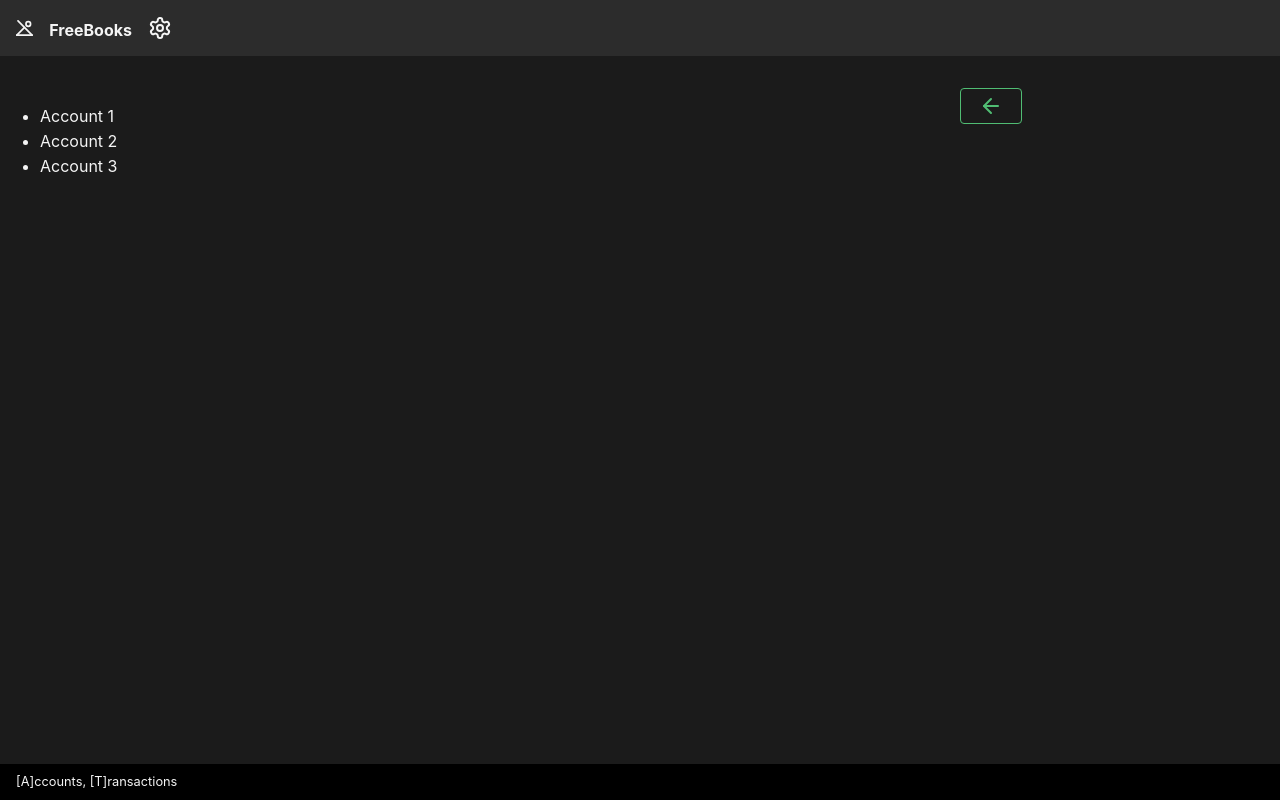
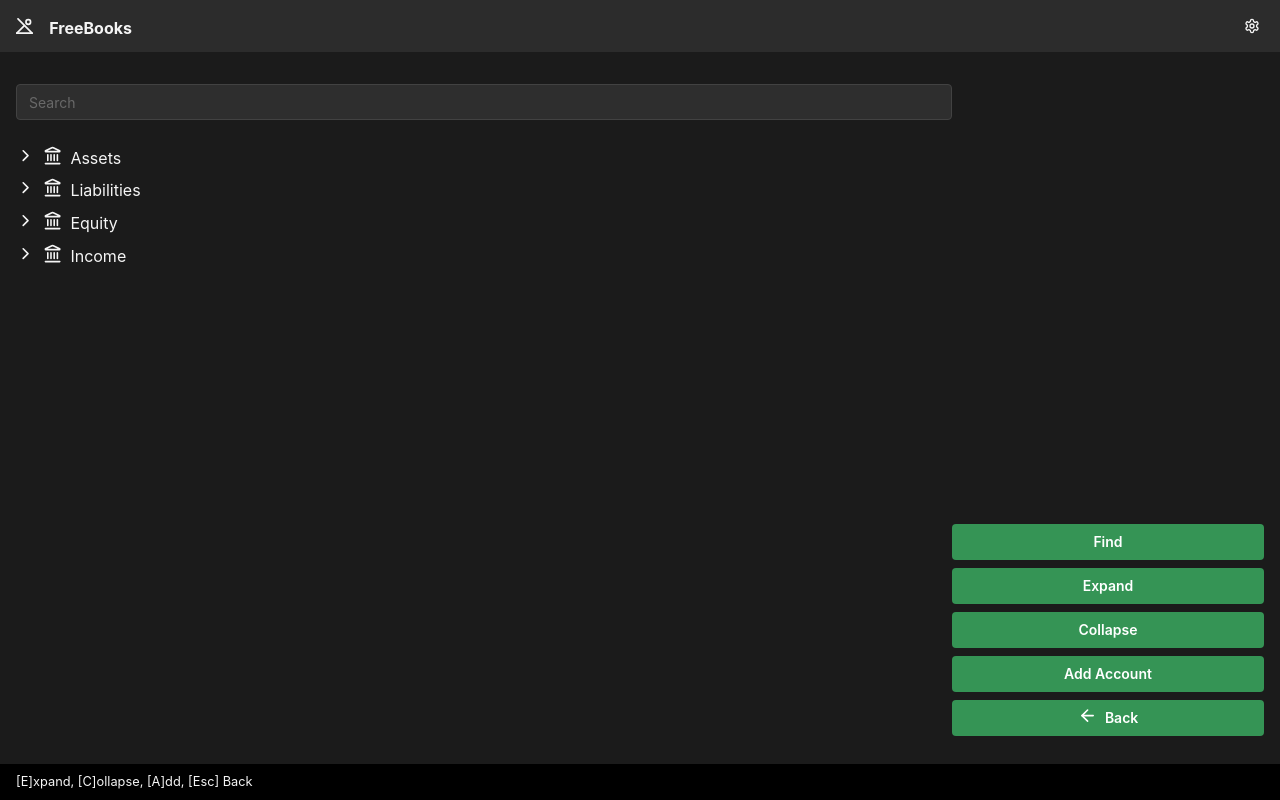
Before and after one commit to sentientpixels/freebooks.desktop, a React (Vite) app in the folder frontend/: page /accounts in a window 1280 px wide. Built offline with nearby package versions, Linux system fonts and the light colour scheme.

Commit message:
fix modal issue on accounts page

```diff
--- a/frontend/src/App.tsx
+++ b/frontend/src/App.tsx
@@ -1,7 +1,7 @@
-import {useState} from 'react';
+import {useEffect, useState} from 'react';
 import {Greet} from "../wailsjs/go/main/App";
 
-import { Route, Switch } from "wouter";
+import { Route, Switch, useLocation } from "wouter";
 
 import { useMantineTheme } from '@mantine/core';
 import { Settings } from 'lucide-react';
@@ -19,6 +19,15 @@
 function App() {
 
     const theme = useMantineTheme();
+    const [barText, setBarText] = useState("[A]ccounts, [T]ransactions");
+
+    const [location, navigate] = useLocation();
+
+    useEffect(() => {
+        if (location === "/"){
+            setBarText("[A]ccounts, [T]ransactions");
+        }
+    }, [location]);
 
     // function greet() {
     //     Greet(name).then(updateResultText);
@@ -30,27 +39,35 @@
             <div className="header">
                 <img src={whitelogo} className='logo' />
                 <h1 className='title'>FreeBooks</h1>
-                <Settings />
+                <Settings className='settings'/>
             </div>
 
             <Switch>
 
                 <Route path="/accounts/">
-                    <Accounts className="main" />
+                    <Accounts
+                        className="main"
+                        setBarText={setBarText}
+                    />
                 </Route>
 
                 <Route path="/transactions/">
-                    <Transactions className="main" />
+                    <Transactions
+                        className="main"
+                        setBarText={setBarText}
+                    />
                 </Route>
 
                 <Route>
-                    <HomePage className="main" />
+                    <HomePage
+                        className="main"
+                    />
                 </Route>
 
             </Switch>
 
             <div className="bottomBar">
-                [A]ccounts, [T]ransactions
+                {barText}
             </div>
 
 
--- /dev/null
+++ b/frontend/src/data/FakeData.ts
@@ -0,0 +1,87 @@
+import { TreeNodeData } from '@mantine/core';
+
+export const fakeAccounts: TreeNodeData[] = [
+    {
+        value: 'Assets',
+        label: 'Assets',
+        children: [
+            {
+                value: 'Cash',
+                label: 'Cash'
+            },
+            {
+                value: 'Bank',
+                label: 'Bank'
+            }
+        ]
+
+    },
+    {
+        value: 'Liabilities',
+        label: 'Liabilities',
+        children: [
+            {
+                value: 'Debt',
+                label: 'Debt'
+            },
+            {
+                value: 'Loan',
+                label: 'Loan'
+            },
+            {
+                value: 'Credit Card',
+                label: 'Credit Card'
+            }
+        ]
+    },
+    {
+        value: 'Equity',
+        label: 'Equity',
+        children: [
+            {
+                value: 'Opening Balance',
+                label: 'Opening Balance'
+            }
+        ]
+    },
+    {
+        value: 'Income',
+        label: 'Income',
+        children: [
+            {
+                value: 'Salary',
+                label: 'Salary',
+                children: [
+                    {
+                        value: 'Job 1',
+                        label: 'Job 1'
+                    },
+                    {
+                        value: 'Job 2',
+                        label: 'Job 2'
+                    },
+                    {
+                        value: 'Job 3',
+                        label: 'Job 3'
+                    },
+                    {
+                        value: 'Job 4',
+                        label: 'Job 4'
+                    },
+                    {
+                        value: 'Job 5',
+                        label: 'Job 5'
+                    },
+                    {
+                        value: 'Job 6',
+                        label: 'Job 6'
+                    }
+                ]
+            },
+            {
+                value: 'Interest',
+                label: 'Interest'
+            }
+        ]
+    }
+]
--- a/frontend/src/main.tsx
+++ b/frontend/src/main.tsx
@@ -28,7 +28,7 @@
 const root = createRoot(container!)
 
 root.render(
-    <MantineProvider theme={theme}>
+    <MantineProvider theme={theme} defaultColorScheme="dark">
         <App/>
     </MantineProvider>
 )
--- /dev/null
+++ b/frontend/src/modals/AddAccountModal.tsx
@@ -0,0 +1,17 @@
+import { Modal, Button } from '@mantine/core';
+import { useDisclosure } from '@mantine/hooks';
+
+interface AddAccountModalProps {
+    opened: boolean,
+    onClose: () => void
+}
+
+function AddAccountModal({ opened, onClose }: AddAccountModalProps) {
+    return (
+        <Modal opened={opened} onClose={onClose}>
+            <h1>Add Account</h1>
+        </Modal>
+    )
+}
+
+export default AddAccountModal
--- a/frontend/src/pages/Accounts.tsx
+++ b/frontend/src/pages/Accounts.tsx
@@ -1,27 +1,84 @@
-import { useEffect } from 'react';
+import { useEffect, useState, useRef } from 'react';
 
 import { useLocation } from "wouter";
 
 import { Button } from '@mantine/core';
 import { useMantineTheme } from '@mantine/core';
+import { Tree } from '@mantine/core';
+import { ScrollArea, Group } from '@mantine/core';
+import { TextInput, FocusTrap } from '@mantine/core';
+import { useTree } from '@mantine/core';
+import { useDisclosure } from '@mantine/hooks';
 
 import '../styles/pages/Accounts.scss'
-import { ArrowLeft } from 'lucide-react';
+import { ArrowLeft, Landmark, ChevronDown, ChevronRight } from 'lucide-react';
+
+import { fakeAccounts } from '../data/FakeData';
+import AddAccountModal from '../modals/AddAccountModal';
 
 interface AccountsProps {
     className?: string;
+    setBarText: (text: string) => void
 }
 
-function Accounts({ className }: AccountsProps) {
+
+function Accounts({ className, setBarText }: AccountsProps) {
 
     const [location, navigate] = useLocation();
+    const inputRef = useRef<HTMLInputElement>(null);
+    const searchBarIsFocused = useRef(false);
+    const tree = useTree();
+    const theme = useMantineTheme();
+    const [addAccountModalOpened, { open: openAddAccountModal, close: closeAddAccountModal }] = useDisclosure(false);
+    const modalOpen = useRef(false);
 
-    const theme = useMantineTheme();
+    const focusSearchBar = (event?: KeyboardEvent) => {
+        event?.preventDefault(); // Prevent default key press behavior
+        event?.stopPropagation(); // Prevent bubbling if necessary
+        inputRef.current?.focus();
+    };
+
+    const goBack = () => {
+        if (modalOpen.current) {
+            modalOpen.current = false;
+            return;
+        }
+        navigate("/");
+    }
+
+    const expandAll = () => {
+        tree.expandAllNodes();
+    }
+
+    const collapseAll = () => {
+        tree.collapseAllNodes();
+    }
+
+    const addAccount = () => {
+        modalOpen.current = true;
+        openAddAccountModal();
+    }
 
     useEffect(() => {
         const handleKeyboardEvents = (event: KeyboardEvent) => {
+
+            if (searchBarIsFocused.current) {
                 if (event.key === "Escape") {
-                navigate("/");
+                    inputRef.current?.blur();
+                }
+                return;
+            }
+
+            if (event.key === "Escape") {
+                goBack();
+            } else if (event.key === "e") {
+                expandAll();
+            } else if (event.key === "c") {
+                collapseAll();
+            } else if (event.key === "f") {
+                focusSearchBar(event);
+            } else if (event.key === "a") {
+                addAccount();
             }
         };
 
@@ -31,24 +88,93 @@
         };
     }, [navigate]);
 
+    useEffect(() => {
+        setBarText("[E]xpand, [C]ollapse, [A]dd, [Esc] Back");
+    }, [setBarText]);
+
+
     return (
+        <>
             <div className={className + " accountsPage"}>
                 <div className="leftPane">
-                <ul>
-                    <li>Account 1</li>
-                    <li>Account 2</li>
-                    <li>Account 3</li>
-                </ul>
+                    <TextInput
+                        placeholder="Search"
+                        color={theme.colors.themeColors[6]}
+                        className='searchInput'
+                        onFocus={() => (searchBarIsFocused.current = true)}
+                        onBlur={() => (searchBarIsFocused.current = false)}
+                        ref={inputRef}
+                    />
+                    <ScrollArea offsetScrollbars className='accountsList'>
+                        <Tree
+                            data={fakeAccounts}
+                            tree={tree}
+                            className='accountsTree'
+                            renderNode={({ node, expanded, hasChildren, elementProps }) => (
+                                <div
+                                    {...elementProps}
+                                    className={elementProps.className + " accountItem"}
+                                >
+                                    {
+                                        hasChildren ? (
+                                            expanded ? <ChevronDown className='chevronIcon' /> : <ChevronRight className='chevronIcon' />
+                                        ) : (
+                                            <div className="emptyIcon" />
+                                        )
+                                    }
+
+                                    <Landmark className='accountIcon' />
+                                    <p className='accountLabel'>{node.label}</p>
+                                </div>
+                            )}
+
+                        />
+                    </ScrollArea >
                 </div>
                 <div className="rightPane">
                     <Button
-                    variant='outline'
-                    color={theme.colors.themeColors[6]}
+                        fullWidth
+                        color={theme.colors.themeColors[8]}
+                        onClick={() => focusSearchBar()}
                     >
-                    <ArrowLeft />
+                        Find
+                    </Button>
+                    <Button
+                        fullWidth
+                        color={theme.colors.themeColors[8]}
+                        onClick={() => expandAll()}
+                    >
+                        Expand
+                    </Button>
+                    <Button
+                        fullWidth
+                        color={theme.colors.themeColors[8]}
+                        onClick={() => collapseAll()}
+                    >
+                        Collapse
+                    </Button>
+                    <Button
+                        fullWidth
+                        color={theme.colors.themeColors[8]}
+                        onClick={() => addAccount()}
+                    >
+                        Add Account
+                    </Button>
+                    <Button
+                        fullWidth
+                        color={theme.colors.themeColors[8]}
+                        className='backButton'
+                        onClick={() => goBack()}
+                    >
+                        <ArrowLeft className='backIcon'/> Back
                     </Button>
                 </div>
             </div>
+            <AddAccountModal
+                opened={addAccountModalOpened}
+                onClose={closeAddAccountModal}
+            />
+        </>
     )
 }
 
--- a/frontend/src/pages/Transactions.tsx
+++ b/frontend/src/pages/Transactions.tsx
@@ -3,10 +3,11 @@
 import { useLocation } from "wouter";
 
 interface TransactionsProps {
-    className?: string
+    className?: string,
+    setBarText: (text: string) => void
 }
 
-function Transactions({ className }: TransactionsProps) {
+function Transactions({ className, setBarText }: TransactionsProps) {
 
     const [location, navigate] = useLocation();
 
--- a/frontend/src/styles/App.scss
+++ b/frontend/src/styles/App.scss
@@ -1,4 +1,4 @@
-@import "vars.scss";
+@use "vars";
 
 html, body {
     margin: 0;
@@ -35,7 +35,7 @@
         align-items: center;
         gap: 1rem;
 
-        padding: $bodypadding;
+        padding: vars.$bodypadding;
         background: rgb(44, 44, 44);
 
         .logo {
@@ -52,6 +52,7 @@
 
         .settings {
             margin-left: auto;
+            height: 1rem;
         }
 
     }
@@ -59,13 +60,19 @@
     .main {
         grid-area: main;
         padding-top: 2rem;
+        padding-left: vars.$bodypadding;
+        padding-right: vars.$bodypadding;
+        padding-bottom: 4rem;
     }
 
     .bottomBar {
         grid-area: bottombar;
-        padding: 0.5rem $bodypadding;
+        padding: 0.5rem vars.$bodypadding;
         font-size: 0.8rem;
         background: black;
+        position: fixed;
+        bottom: 0;
+        width: 100%;
     }
 
     .leftPane {
--- a/frontend/src/styles/pages/Accounts.scss
+++ b/frontend/src/styles/pages/Accounts.scss
@@ -1,3 +1,61 @@
 .accountsPage {
     display: flex;
+
+    .searchInput {
+        margin-bottom: 0.8rem;
+    }
+
+    .accountsTree{
+        margin-top: 0.8rem;
+    }
+
+    .accountsList {
+        height: 70vh;
+    }
+
+    .accountItem {
+
+        display: flex;
+        gap: 0.5rem;
+        margin-bottom: 0.5rem;
+
+        .chevronIcon, .emptyIcon, .accountIcon {
+            height: 1.2rem;
+            width: 1.2rem;
+        }
+
+        // .accountIcon{
+        //     height: 1.2rem;
+        //     width: 1.2rem;
+        // }
+
+        .accountLabel {
+            margin: 0;
+            padding: 0;
+        }
+    }
+
+
+    .rightPane {
+        display: flex;
+        flex-direction: column;
+        gap: 0.5rem;
+        justify-content: flex-end;
+        align-items: flex-end;
+    }
+
+    // .backButton {
+    //     display: flex;
+    //     align-items: center;
+    //     gap: 0.5rem;
+    // }
+
+    .backIcon {
+        height: 1.2rem;
+        width: 1.2rem;
+        margin-top: -4px;
+        margin-right: 8px;
+    }
+
+
 }
--- a/frontend/src/styles/pages/HomePage.scss
+++ b/frontend/src/styles/pages/HomePage.scss
@@ -1,7 +1,7 @@
-@import "../vars";
+@use "../vars";
 
 .homePage {
-    padding: $bodypadding;
+    padding: vars.$bodypadding;
     display: flex;
     justify-content: space-between;
 }
--- a/frontend/src/styles/panes/HomeButtons.scss
+++ b/frontend/src/styles/panes/HomeButtons.scss
@@ -3,5 +3,5 @@
     flex-direction: column;
     gap: 0.5rem;
 
-    // justify-content: center;
+    justify-content: flex-end;
 }
```
Also changed, not shown: 2 other files (tests, documents, lock files or other folders). Lines whose indentation alone changed are shown as unchanged.
